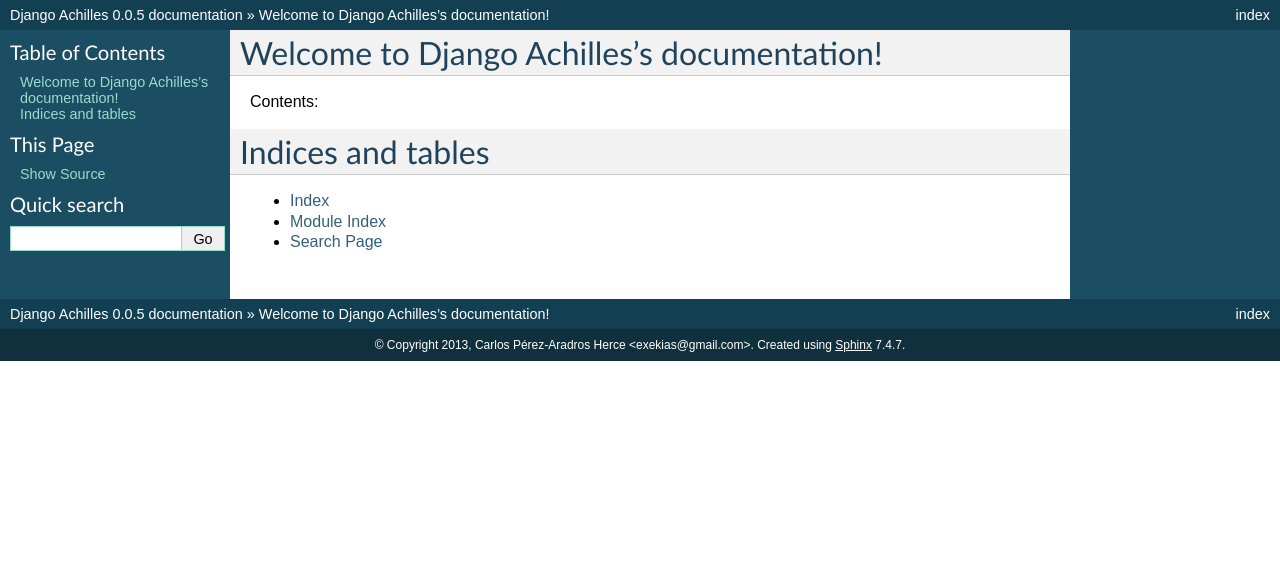
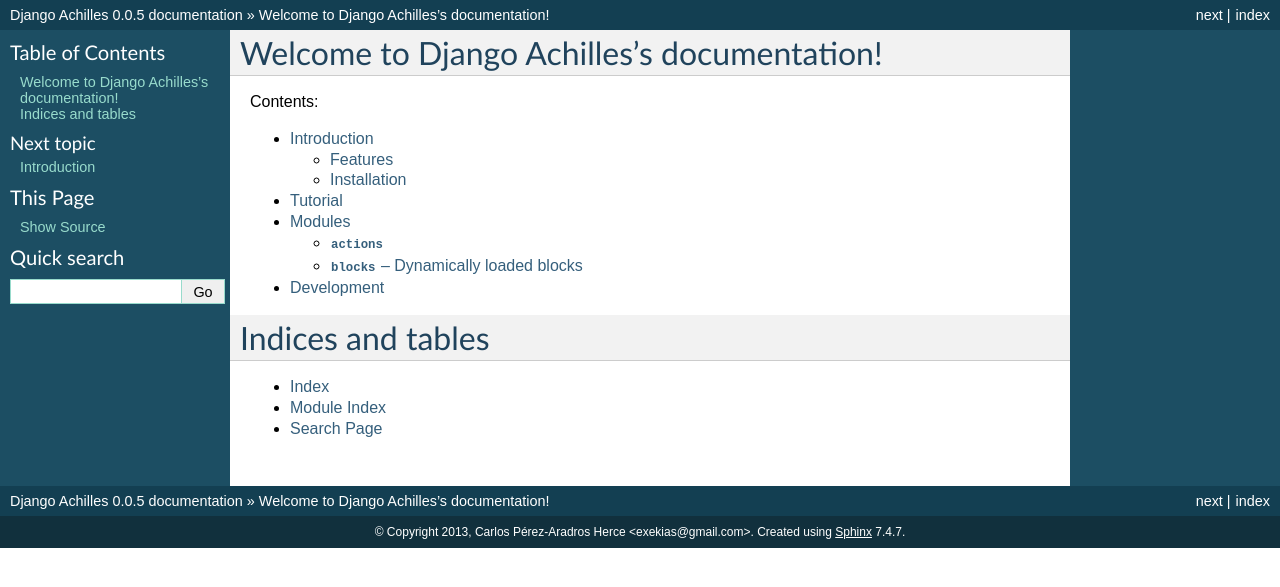
Before and after one commit to exekias/django-achilles, a Sphinx documentation site: the page built from doc/index.rst, in a window 1280 px wide. Shown: the top 587 px of the page. Built offline with Sphinx 7.4.7, drawn with Linux system fonts in a browser that asks for light colours.

Commit message:
Written Introduction section

```diff
--- /dev/null
+++ b/doc/actions.rst
@@ -0,0 +1,2 @@
+:mod:`actions`
+==============
--- /dev/null
+++ b/doc/blocks.rst
@@ -0,0 +1,2 @@
+:mod:`blocks` -- Dynamically loaded blocks
+==========================================
--- a/doc/conf.py
+++ b/doc/conf.py
@@ -16,7 +16,7 @@
 # If extensions (or modules to document with autodoc) are in another directory,
 # add these directories to sys.path here. If the directory is relative to the
 # documentation root, use os.path.abspath to make it absolute, like shown here.
-#sys.path.insert(0, os.path.abspath('.'))
+sys.path.insert(0, os.path.abspath('..'))
 
 # -- General configuration -----------------------------------------------------
 
@@ -48,7 +48,6 @@
 # built documents.
 #
 # The short X.Y version.
-sys.path.insert(0, '..')
 version = __import__('achilles').get_version()
 # The full version, including alpha/beta/rc tags.
 release = version
@@ -121,7 +120,7 @@
 # Add any paths that contain custom static files (such as style sheets) here,
 # relative to this directory. They are copied after the builtin static files,
 # so a file named "default.css" will overwrite the builtin "default.css".
-html_static_path = ['_static']
+html_static_path = ['static']
 
 # If not '', a 'Last updated on:' timestamp is inserted at every page bottom,
 # using the given strftime format.
--- /dev/null
+++ b/doc/console.rst
@@ -0,0 +1,2 @@
+Console
+=======
--- /dev/null
+++ b/doc/devel.rst
@@ -0,0 +1,2 @@
+Development
+===========
--- a/doc/index.rst
+++ b/doc/index.rst
@@ -11,7 +8,10 @@
 .. toctree::
    :maxdepth: 2
 
-
+   intro
+   tutorial
+   modules
+   devel
 
 Indices and tables
 ==================
--- /dev/null
+++ b/doc/modules.rst
@@ -0,0 +1,8 @@
+Modules
+=======
+
+.. toctree::
+   :maxdepth: 2
+
+   actions
+   blocks
--- /dev/null
+++ b/doc/tutorial.rst
@@ -0,0 +1,5 @@
+.. _tutorial:
+
+Tutorial
+========
+bla bla
```
Also changed, not shown: other parts of doc/index.rst (+1 -4 lines), doc/intro.rst (added, +58 -0 lines), doc/static/img/ajax_achilles.jpg (added).
